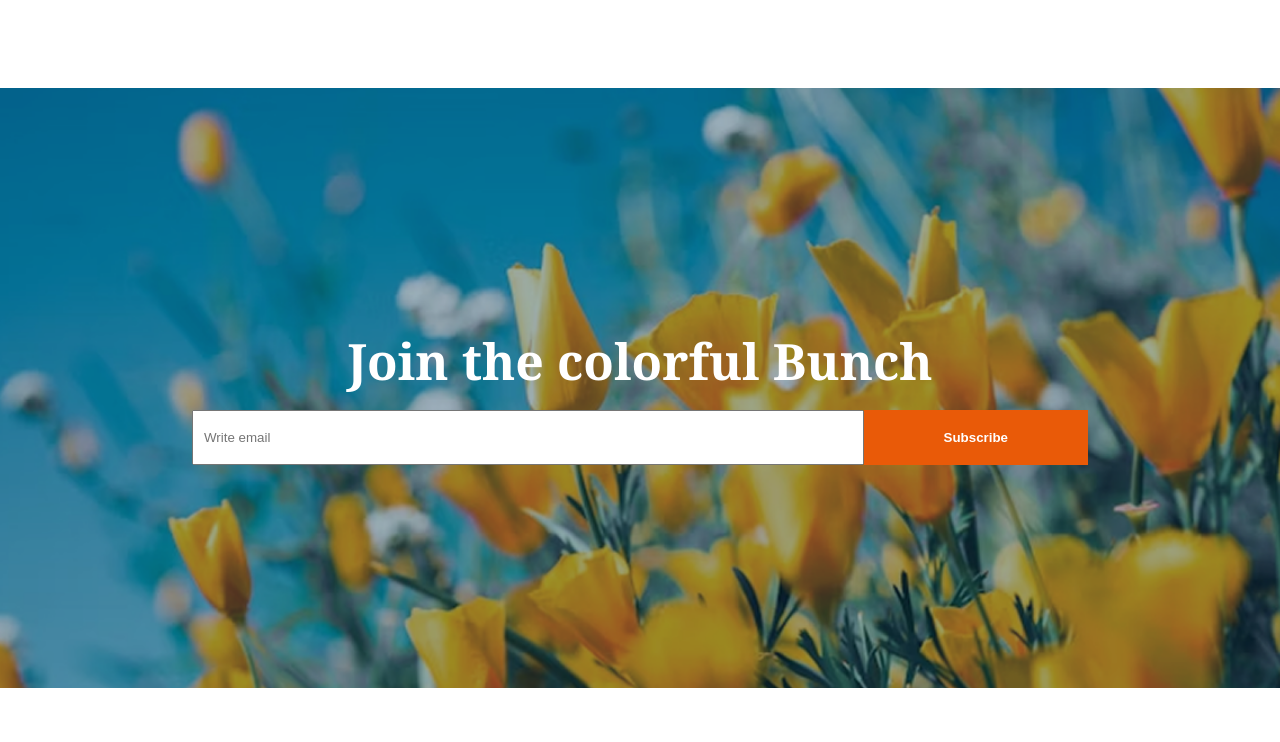
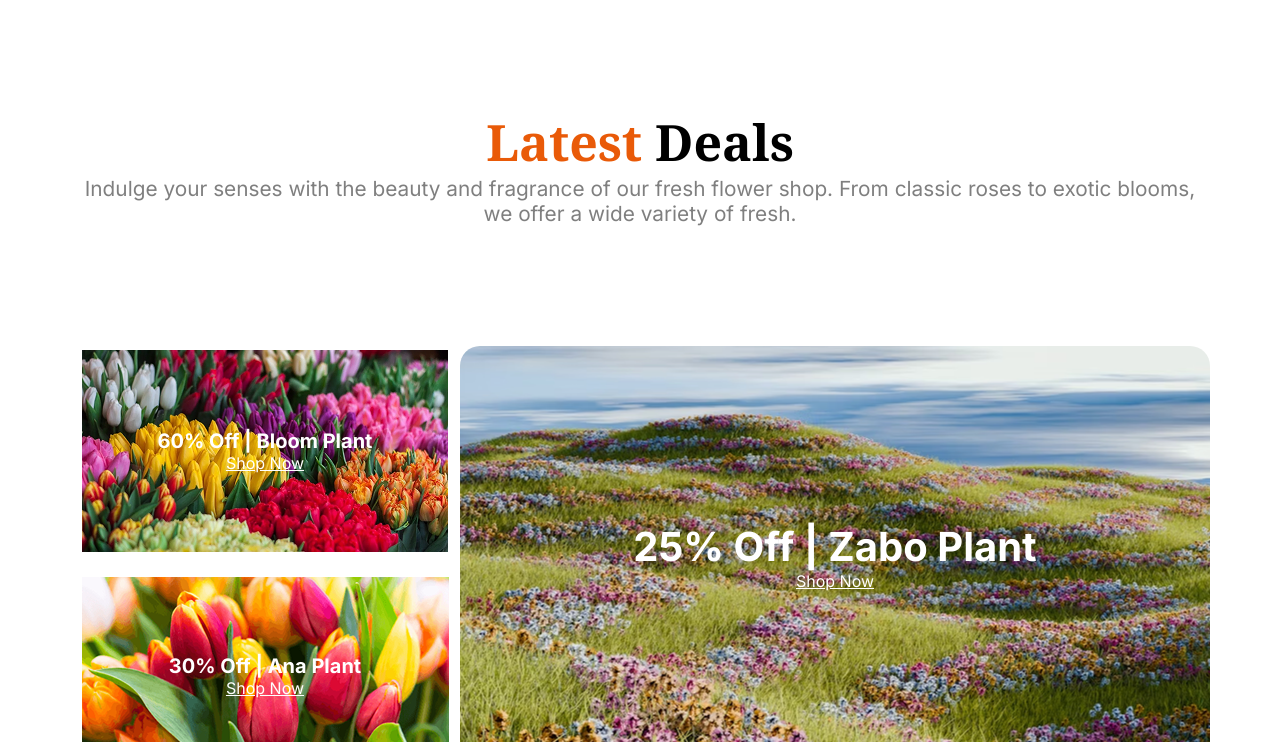
Before and after one commit to IsmailHosen01/Assignment-02, a plain HTML site: page index.html in a window 1280 px wide. Shown: the part 2653-3395 px from the top of the page. Drawn offline with Linux system fonts and the light colour scheme.

Commit message:
latest deal section done

```diff
--- a/index.html
+++ b/index.html
@@ -125,6 +125,30 @@
             </div>
         </section>
 
+        <!-- latest deal section -->
+        <section class="latest-deal container">
+            <h3 class="latest-title noto-serif-font"><span class="latest">Latest</span> Deals</h3>
+            <p class="latest-description">Indulge your senses with the beauty and fragrance of our fresh flower shop.
+                From classic roses to exotic blooms, we offer a wide variety of fresh.</p>
+
+            <div class="latest-container">
+                <div class="latest-deal-left">
+                    <div class="left-top">
+                        <h3 class="left-title">60% Off | Bloom Plant</h3>
+                        <a class="anchor" href="">Shop Now</a>
+                    </div>
+                    <div class="left-bottom">
+                        <h3 class="left-title">30% Off | Ana  Plant</h3>
+                        <a class="anchor" href="">Shop Now</a>
+                    </div>
+                </div>
+                <div class="latest-deal-right">
+                    <h3 class="right-title">25% Off | Zabo Plant</h3>
+                    <a class="anchor" href="">Shop Now</a>
+                </div>
+            </div>
+        </section>
+
         <!-- join section -->
         <section class="join">
             <div class="join-content">
--- a/style.css
+++ b/style.css
@@ -167,6 +167,90 @@
     margin: 20px 50px;
 }
 
+/* latest deal section */
+.latest-deal{
+    margin: 120px auto;
+    text-align: center;
+}
+
+.latest-title{
+    font-size: 3.125rem;
+    font-weight: 700;
+}
+
+.latest{
+    color: #E95A08;
+}
+
+.latest-description{
+    color: rgba(0, 0, 0, 0.5);
+    font-size: 1.3rem;
+}
+
+.latest-container{
+    margin-top: 120px;
+    height: 420px;
+    display: flex;
+    justify-content: space-between;
+    color: white;
+}
+
+.latest-deal-left{
+    flex: 1;
+}
+
+.left-top{
+    background-image: url(./assets/deal-bloom.png);
+    background-repeat: no-repeat;
+    background-position: center;
+    height: 50%;
+    border-radius: 15px;
+    margin-bottom: 15px;
+    display: flex;
+    justify-content: center;
+    align-items: center;
+    flex-direction: column;
+}
+
+.left-bottom{
+    background-image: url(./assets/deal-ana.png);
+    background-repeat: no-repeat;
+    background-position: center;
+    height: 50%;
+    border-radius: 15px;
+     display: flex;
+    justify-content: center;
+    align-items: center;
+    flex-direction: column;
+}
+
+.left-title{
+    font-size: 1.25rem;
+    font-weight: 700;
+}
+
+.right-title{
+    font-size: 2.5rem;
+    font-weight: 700;
+}
+
+.anchor{
+    color: white;
+}
+
+.latest-deal-right{
+    background-image: url(./assets/deal-zabo.png);
+    background-repeat: no-repeat;
+    background-position: center;
+    width: 750px;
+    border-radius: 20px;
+     display: flex;
+    justify-content: center;
+    align-items: center;
+    flex-direction: column;
+}
+
+
 /* join section */
 
 .join{
@@ -213,7 +297,6 @@
     display: flex;
     justify-content: space-between;
     gap: 20px;
-    /* align-items: center; */
 }
 
 .footer-logo{
@@ -331,6 +414,25 @@ footer ul li a{
         display: none;
     }
 
+    .latest-container{
+        flex-direction: column;
+        gap: 20px;
+    }
+
+    .latest-deal-left{
+        flex: 2;
+    }
+
+    .latest-deal-right{
+        width: 420px;
+        flex: 1;
+        margin: 10px 20px;
+    }
+
+    .right-title{
+        font-size: 1.25rem;
+    }
+
     /* join section */
     .join{
         margin-top: 40px;
```
